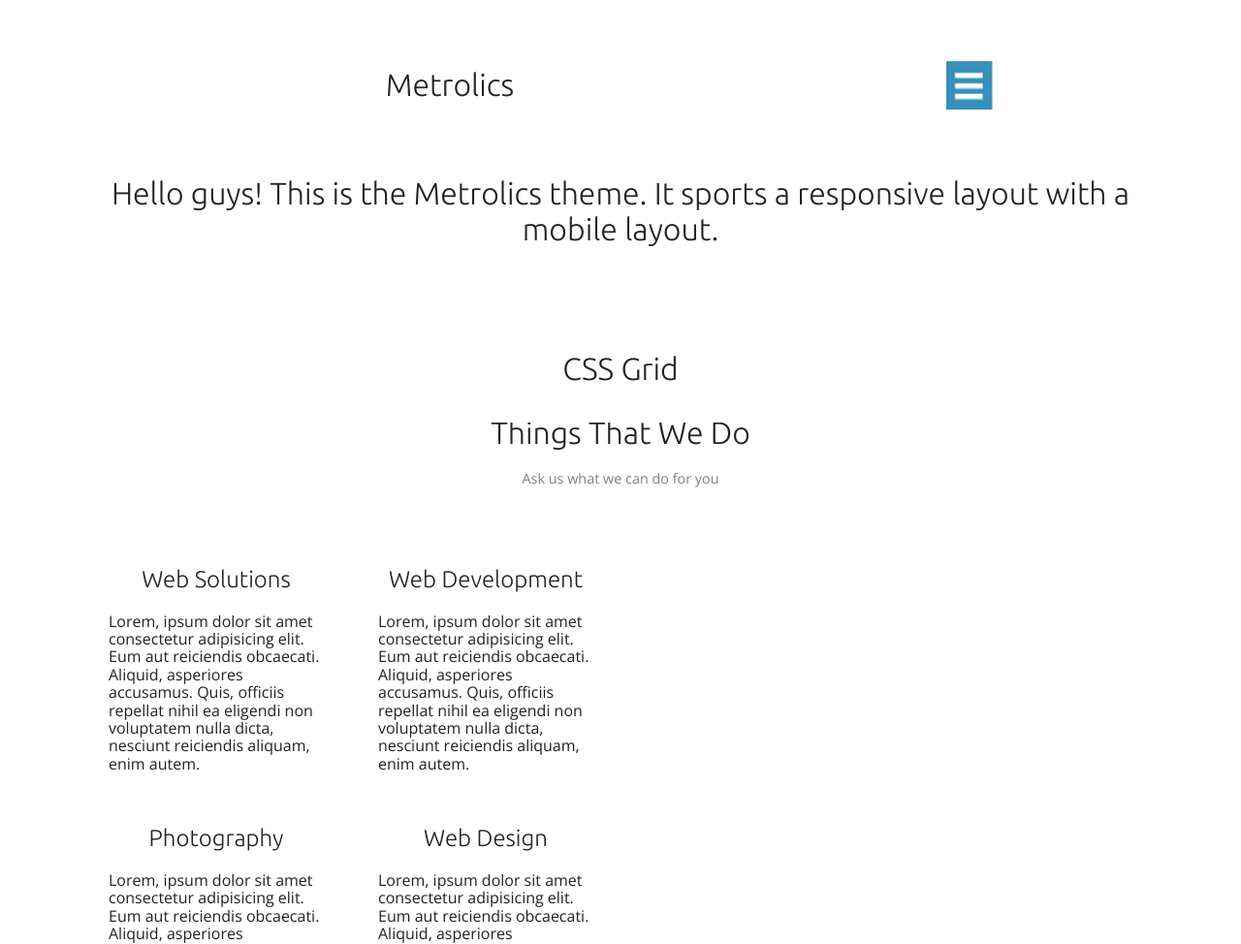
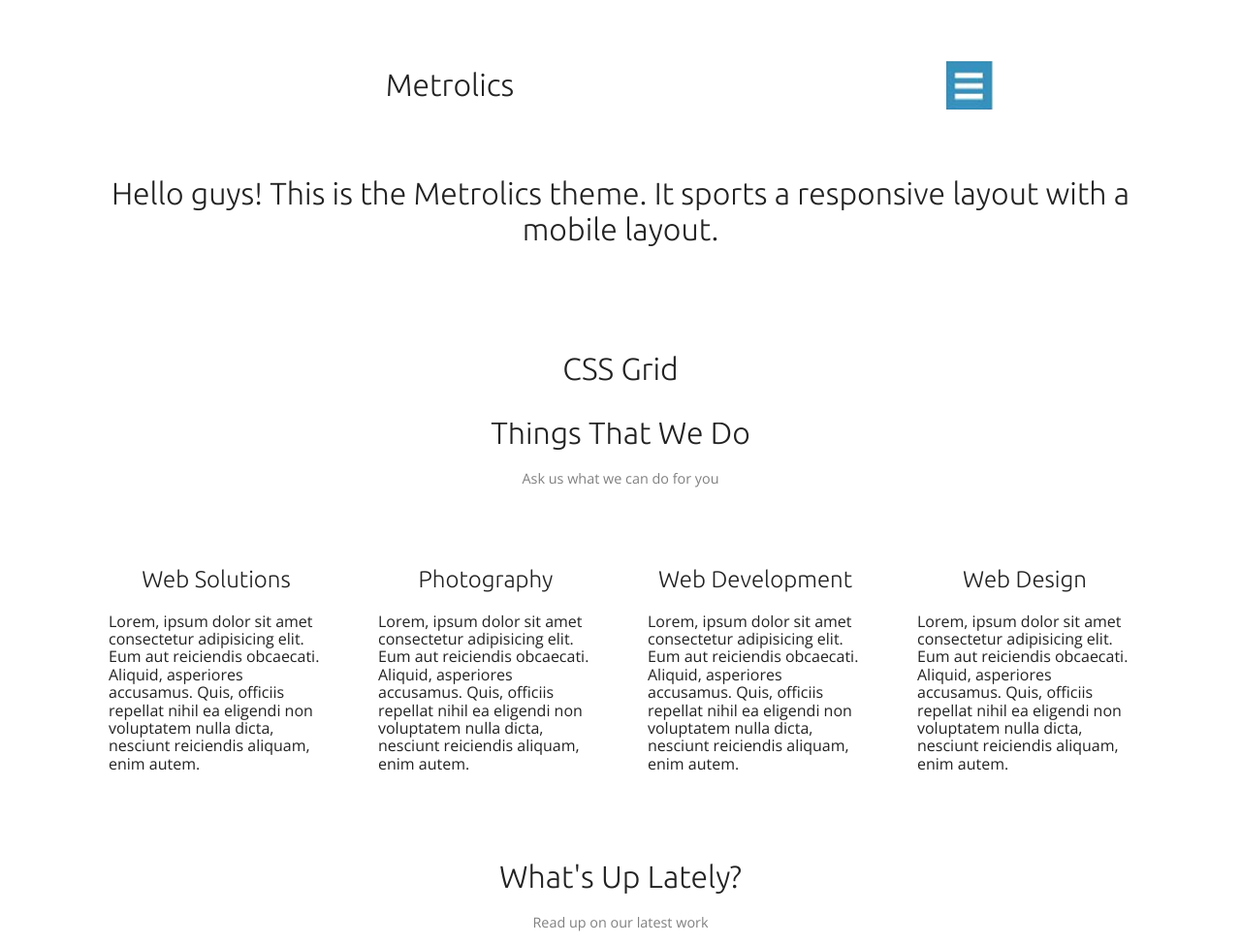
Before and after one commit to justinweiyungwu/week4project1, a website built with Parcel: page cssgrid/index.html in a window 1280 px wide. Shown: the top 974 px of the page at 97% size. Built offline with nearby package versions, Linux system fonts and the light colour scheme; files whose address does not match are found by name.

Commit message:
changes to html structure
justin wu feb 2

```diff
--- a/cssgrid/index.html
+++ b/cssgrid/index.html
@@ -67,6 +67,8 @@
                 <p>Lorem, ipsum dolor sit amet consectetur adipisicing elit. Eum aut reiciendis obcaecati.
                     Aliquid, asperiores accusamus. Quis, officiis repellat nihil ea eligendi non voluptatem nulla dicta,
                      nesciunt reiciendis aliquam, enim autem.</p>
+                     </div>
+                     <div class="col">
                      <img src="" alt="">
                      <h2>Photography</h2>
                      <p>Lorem, ipsum dolor sit amet consectetur adipisicing elit. Eum aut reiciendis obcaecati.
@@ -79,11 +81,16 @@
                           <p>Lorem, ipsum dolor sit amet consectetur adipisicing elit. Eum aut reiciendis obcaecati.
                               Aliquid, asperiores accusamus. Quis, officiis repellat nihil ea eligendi non voluptatem nulla dicta,
                                nesciunt reiciendis aliquam, enim autem.</p>
+                            </div>
+                            <div class="col">
+
+
                                <img src="" alt="">
                                <h2>Web Design</h2>
                                <p>Lorem, ipsum dolor sit amet consectetur adipisicing elit. Eum aut reiciendis obcaecati.
                                    Aliquid, asperiores accusamus. Quis, officiis repellat nihil ea eligendi non voluptatem nulla dicta,
                                     nesciunt reiciendis aliquam, enim autem.</p>
+                            </div>
 
             </div>
             </div>
```
